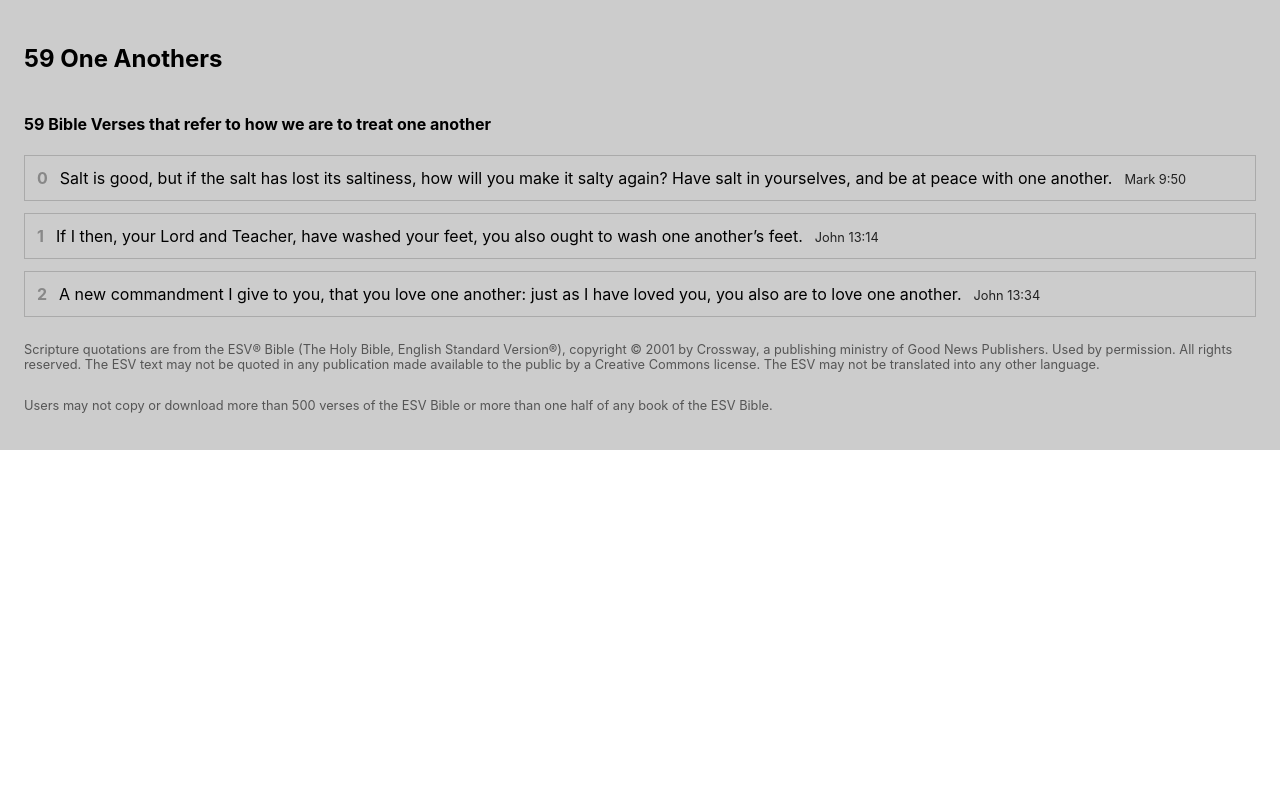
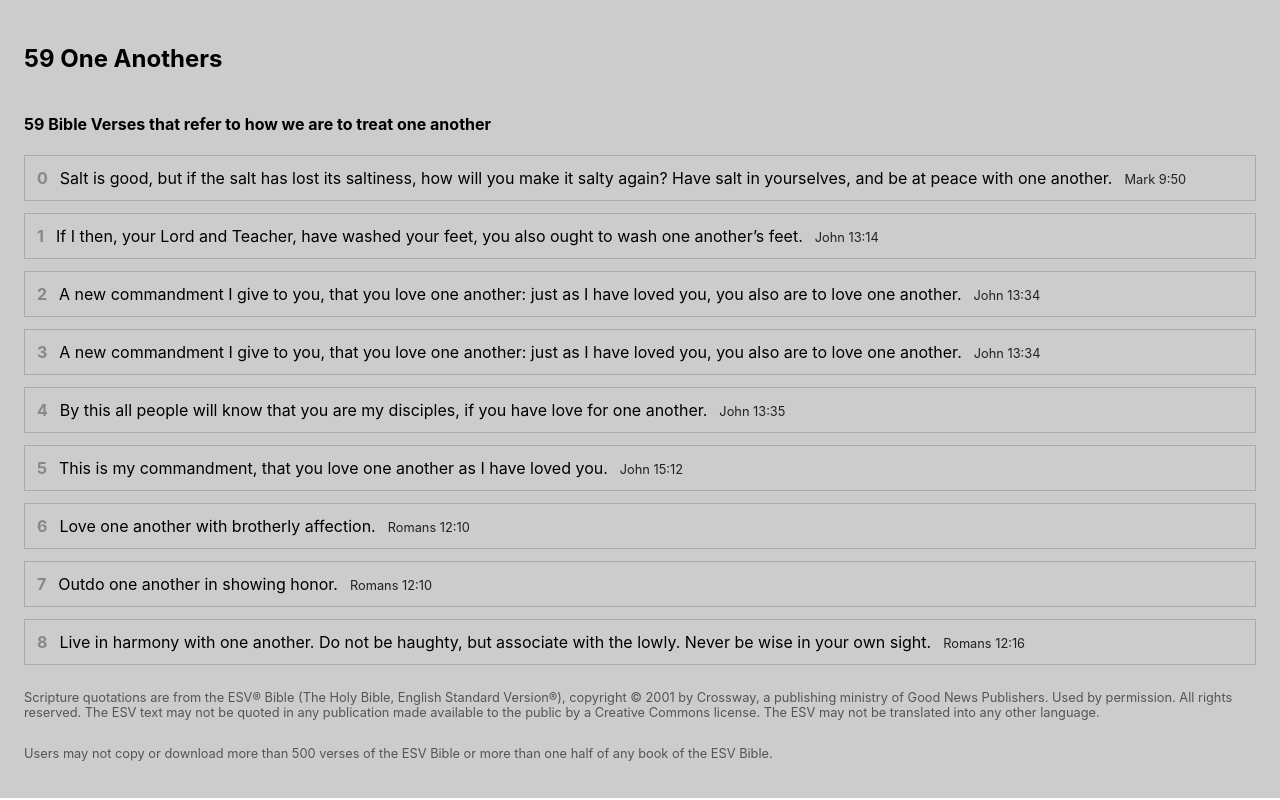
Before and after one commit to mattam/59oneanothers, a React (Create React App) app: page / in a window 1280 px wide. Built offline with nearby package versions, Linux system fonts and the light colour scheme.

Commit message:
Changing how we're storing the verses so that I can highlight particular parts of the verse

```diff
--- a/src/App.js
+++ b/src/App.js
@@ -3,14 +3,16 @@ import "./App.css";
 
 import verses from './data/verses.json';
 
-const renderVerse = (verse) => {
-  const splitVerse = verse.split("one another");
+const renderVerse = (verses) => {
+
   const fragments = [];
-  splitVerse.forEach((verseFragment, i) => {
-    if (i !==0) {
-      fragments.push(<span className="oneAnother">one another</span>)
+  verses.forEach((verseFragment, i) => {
+    if (i === 1) {
+      fragments.push(<span className="oneAnother">{verseFragment}</span>)
+    } else {
+      fragments.push(verseFragment);
     }
-    fragments.push(verseFragment);
+
   })
   return <>{fragments}</>;
 }
--- a/src/data/verses.json
+++ b/src/data/verses.json
@@ -1,14 +1,71 @@
 [
     {
-        "verses": "Salt is good, but if the salt has lost its saltiness, how will you make it salty again? Have salt in yourselves, and be at peace with one another.",
+        "verses": [
+            "Salt is good, but if the salt has lost its saltiness, how will you make it salty again? Have salt in yourselves, and be at peace with ",
+            "one another."
+        ],
         "reference": "Mark 9:50"
     },
     {
-        "verses": "If I then, your Lord and Teacher, have washed your feet, you also ought to wash one another’s feet.",
+        "verses": ["If I then, your Lord and Teacher, have washed your feet, you also ought to wash ",
+            "one another’s",
+            " feet."
+        ],
         "reference": "John 13:14"
     },
     {
-        "verses": "A new commandment I give to you, that you love one another: just as I have loved you, you also are to love one another.",
+        "verses": [
+            "A new commandment I give to you, that you love ",
+            "one another",
+            ": just as I have loved you, you also are to love one another."
+        ],
         "reference": "John 13:34"
+    },
+    {
+        "verses": [
+            "A new commandment I give to you, that you love one another: just as I have loved you, you also are to love ",
+            "one another."
+        ],
+        "reference": "John 13:34"
+    }  ,
+    {
+        "verses": [
+            "By this all people will know that you are my disciples, if you have love for ",
+            "one another."
+        ],
+        "reference": "John 13:35"
+    },
+    {
+        "verses": [
+            "This is my commandment, that you love ",
+            "one another ",
+            "as I have loved you."
+        ],
+        "reference": "John 15:12"
+    },
+    {
+        "verses": [
+            "Love ",
+            "one another ",
+            "with brotherly affection."
+        ],
+        "reference": "Romans 12:10"
+    },
+    {
+        "verses": [
+            "Outdo ",
+            "one another ",
+            "in showing honor."
+        ],
+        "reference": "Romans 12:10"
+    },
+    {
+        "verses": [
+            "Live in harmony with ",
+            "one another. ",
+            "Do not be haughty, but associate with the lowly. Never be wise in your own sight."
+        ],
+        "reference": "Romans 12:16"
     }
+
 ]
```
